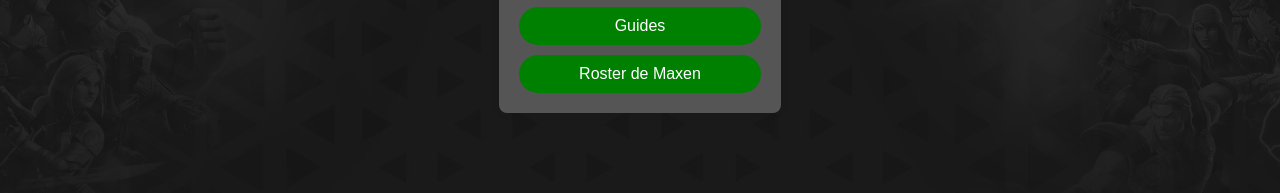
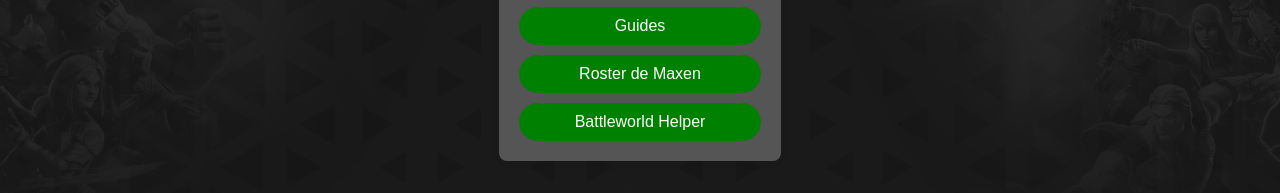
Before and after one commit to MaxenMsf/guide-msf, a plain HTML site: page index.html in a window 1280 px wide. Shown: the part 328-521 px from the top of the page. Drawn offline with nearby package versions, Linux system fonts and the light colour scheme.

Commit message:
:sparkles: Ajout d'un lien vers le Battleworld helper

```diff
--- a/index.html
+++ b/index.html
@@ -16,6 +16,7 @@
             <button onclick="location.href='meta.html'">Meta actuelle</button>
             <button onclick="location.href='guide.html'">Guides</button>
             <button onclick="location.href='roster.html'">Roster de Maxen</button>
+            <button onclick="location.href='https://maxenmsf.github.io/battleworld-helper/'">Battleworld Helper</button>
         </div>
     </div>
     <div class="social-container">
```
